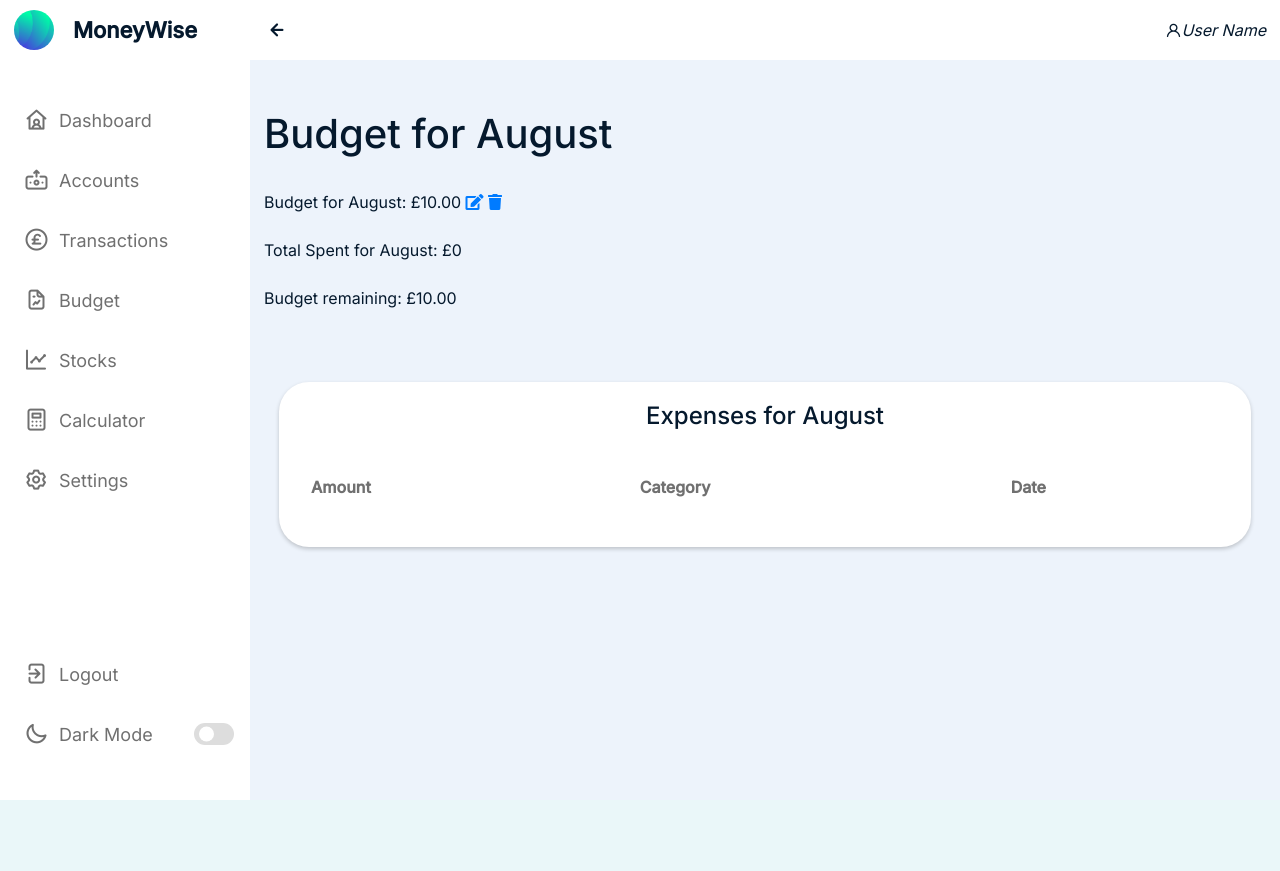
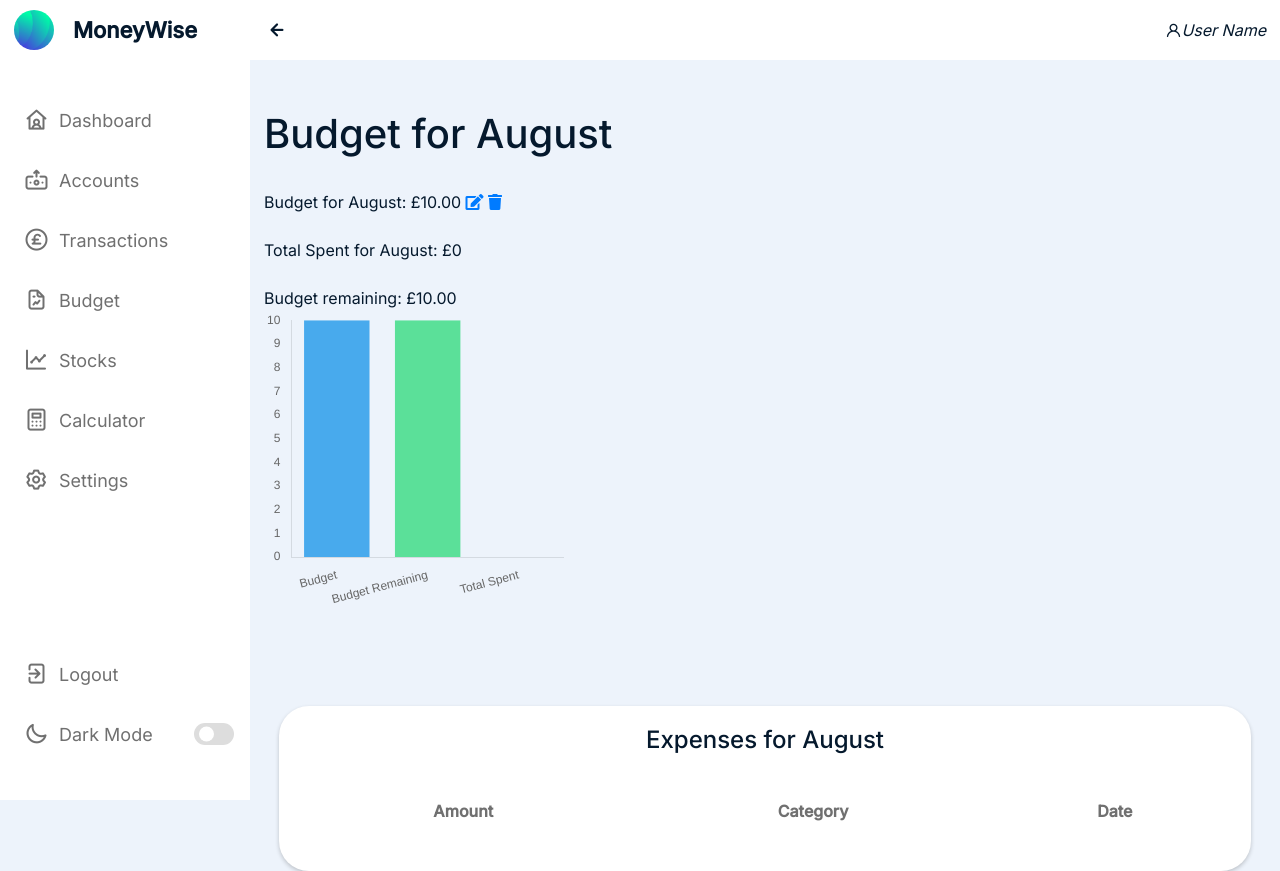
Before and after one commit to Viver2nd/MoneyWise, a Django app: page /budget/ in a window 1280 px wide. Before the commit the page ends 800 px from the top, so only its background shows below. Run offline with Django 4.2, Linux system fonts and the light colour scheme; a user stored in the database is signed in; tables that the repository leaves empty hold one stand-in row (values such as "Sample post"); lists and menus that the app fills with data are empty.

Commit message:
Add more charts

```diff
--- a/main_app/models.py
+++ b/main_app/models.py
@@ -16,8 +16,24 @@ EXPENSES = (
     ('other', 'Other')
 )
 
+ACCOUNTS = (
+    ('HSBC', 'HSBC'),
+    ('Barclays', 'Barclays'),
+    ('Lloyds', 'Lloyds'),
+    ('NatWest', 'NatWest'),
+    ('Santander', 'Santander'),
+    ('TSB', 'TSB'),
+    ('Nationwide', 'Nationwide'),
+    ('Halifax', 'Halifax'),
+    ('Metro-Bank', 'Metro-Bank'),
+)
+
 class Account(models.Model):
-    name = models.CharField(max_length=50)
+    name = models.CharField(
+        max_length=20,
+        choices=ACCOUNTS,
+        default=ACCOUNTS[0][0]
+    )
     user = models.ForeignKey(User, on_delete=models.CASCADE)
     balance = models.DecimalField(max_digits=10, decimal_places=2, default=0)
 
@@ -77,8 +93,8 @@ class Expense(models.Model):
 
 
 class Budget(models.Model):
+    user = models.ForeignKey(User, on_delete=models.CASCADE)
     amount = models.DecimalField(max_digits=10, decimal_places=2)
-    user = models.ForeignKey(User, on_delete=models.CASCADE)
 
     def __str__(self):
         return f"Monthly Budget: {self.amount}"
--- a/main_app/static/css/style.css
+++ b/main_app/static/css/style.css
@@ -360,7 +360,6 @@ th.date {
 
 .wallet span{
 	color:green;
-	padding-left: 110px;
 	font-weight: 600;
 	font-size: 18px;
 }
@@ -445,3 +444,78 @@ th.date {
     width: 400px;
     height: 300px;
 }
+
+
+
+
+
+
+
+
+
+
+
+
+
+
+
+
+
+
+
+
+
+
+
+
+
+
+
+
+
+
+
+
+
+
+
+
+
+
+
+
+
+
+
+
+
+
+
+
+
+
+
+
+
+nav .logo-image{
+	display: flex;
+	min-width: 45px;
+}
+nav .logo-image img{
+	width: 40px;
+	object-fit: cover;
+	border-radius: 50%;
+}
+
+
+
+.bank-logo {
+	display: flex;
+	min-width: 45px;
+}
+
+.bank-logo img{
+	width: 80px;
+	object-fit: cover;
+	border-radius: 50%;
+}
--- a/main_app/templates/accounts/detail.html
+++ b/main_app/templates/accounts/detail.html
@@ -44,7 +44,11 @@
 </style>
 <section>
     <div class="account-details">
-        <h1><span>{{ account.name }}</span>'s Account</h1>
+        <div class="bank-logo d-flex justify-content-center align-items-center">
+            <img src="../../static/images/{{ account.name }}-Logo.png" alt="logo">
+        </div>
+        <br>
+        <h1><span>{{ account.name }}</span> Account</h1>
         <br>
         <div class="account-balance">
             <p>Current Balance:</p>
--- a/main_app/templates/budget.html
+++ b/main_app/templates/budget.html
@@ -16,6 +16,9 @@
     <br><br>
     Budget remaining: £{{ budget_remaining }}
 
+    <div id="chart-section" style="height: 300px; width: 300px;">
+        <canvas id="myChart"></canvas>
+    </div>
     <br><br>
 {% else %}
     <h2>You have no budget</h2><br>
@@ -36,17 +39,17 @@
             <table id="income-table" class="table">
                 <thead>
                     <tr>
-                        <th>Amount</th>
-                        <th>Category</th>
-                        <th class="date">Date</th>
+                        <th class="text-center">Amount</th>
+                        <th class="text-center">Category</th>
+                        <th class="date text-center">Date</th>
                     </tr>
                 </thead>
                 <tbody>
                     {% for expense in expenses %}
                     <tr>
-                        <td class="text-danger">{{ expense.amount }}</td>
-                        <td>{{ expense.category }}</td>
-                        <td>{{ expense.date|date:"d/m/Y" }}</td>
+                        <td class="text-danger text-center">{{ expense.amount }}</td>
+                        <td class="text-center">{{ expense.category }}</td>
+                        <td class="text-center">{{ expense.date|date:"d/m/Y" }}</td>
                     </tr>
                     {% endfor %}
                 </tbody>
@@ -100,7 +103,7 @@
         },
         plugins: {
             legend: {
-                display: true,
+                display: false,
                 position: 'top'
             }
         },
--- a/main_app/templates/stocks.html
+++ b/main_app/templates/stocks.html
@@ -56,6 +56,7 @@ document.getElementById('stock-form').addEventListener('submit', function(event)
         const latestDataPoint = Object.values(timeSeriesData)[0];
         const currentStockPrice = parseFloat(latestDataPoint['4. close']);
 
+        document.querySelector('h2').innerText = `We're sorry, but our stock data service is currently experiencing technical difficulties due to limitations with the free stock API`;
 
         document.querySelector('h2').innerText = `${name}: £${currentStockPrice.toFixed(2)}`;
 
@@ -105,6 +106,7 @@ document.getElementById('stock-form').addEventListener('submit', function(event)
 
     })
     .catch(error => {
+        document.querySelector('h2').innerText = `We're sorry, but our stock data service is currently experiencing technical difficulties due to limitations with the free stock API`;
         console.error('Error fetching data:', error);
     })
 })
--- a/main_app/views.py
+++ b/main_app/views.py
@@ -102,7 +102,7 @@ def budget(request):
 def stocks(request):
 
   stock_selection = [
-  ['Apple', 'AAPL'], ['Amazon', 'AMZN'], ['Microsoft', 'MSFT'], ['Alphabet (Google)', 'GOOGL'], ['Facebook', 'FB'],
+  ['Apple', 'AAPL'], ['Amazon', 'AMZN'], ['Microsoft', 'MSFT'], ['Alphabet (Google)', 'GOOGL'], ['Meta', 'META'],
   ['Tesla', 'TSLA'], ['Netflix', 'NFLX'], ['Alibaba', 'BABA'], ['JPMorgan Chase', 'JPM'], ['Visa', 'V'],
   ['Johnson & Johnson', 'JNJ'], ['Walmart', 'WMT'], ['Procter & Gamble', 'PG'], ['Mastercard', 'MA'], ['Bank of America', 'BAC'],
   ['Verizon', 'VZ'], ['NVIDIA', 'NVDA'], ['Disney', 'DIS'], ['Adobe', 'ADBE'], ['Coca-Cola', 'KO'], ['Intel', 'INTC'],
```
Also changed, not shown: main_app/templates/accounts/accounts.html (+11 -4 lines), main_app/static/images/Barclays-Logo.png (added), main_app/static/images/HSBC-Logo.png (added), main_app/static/images/Halifax-Logo.png (added), main_app/static/images/Lloyds-Logo.png (added), main_app/static/images/Metro-Bank-Logo.png (added), main_app/static/images/NatWest-Logo.png (added), main_app/static/images/Nationwide-Logo.png (added), main_app/static/images/Santander-Logo.png (added), main_app/static/images/TSB-Logo.png (added).
